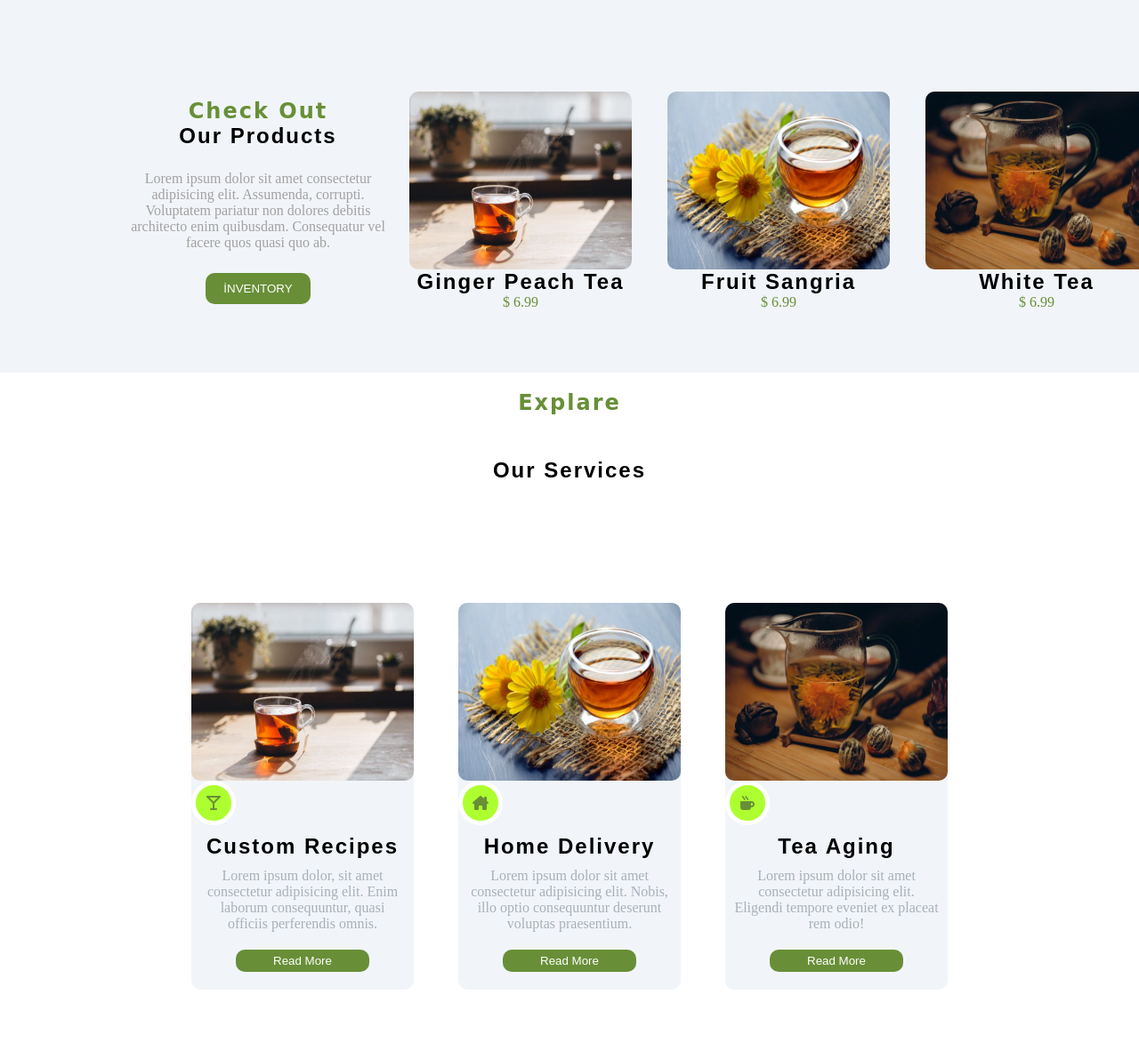
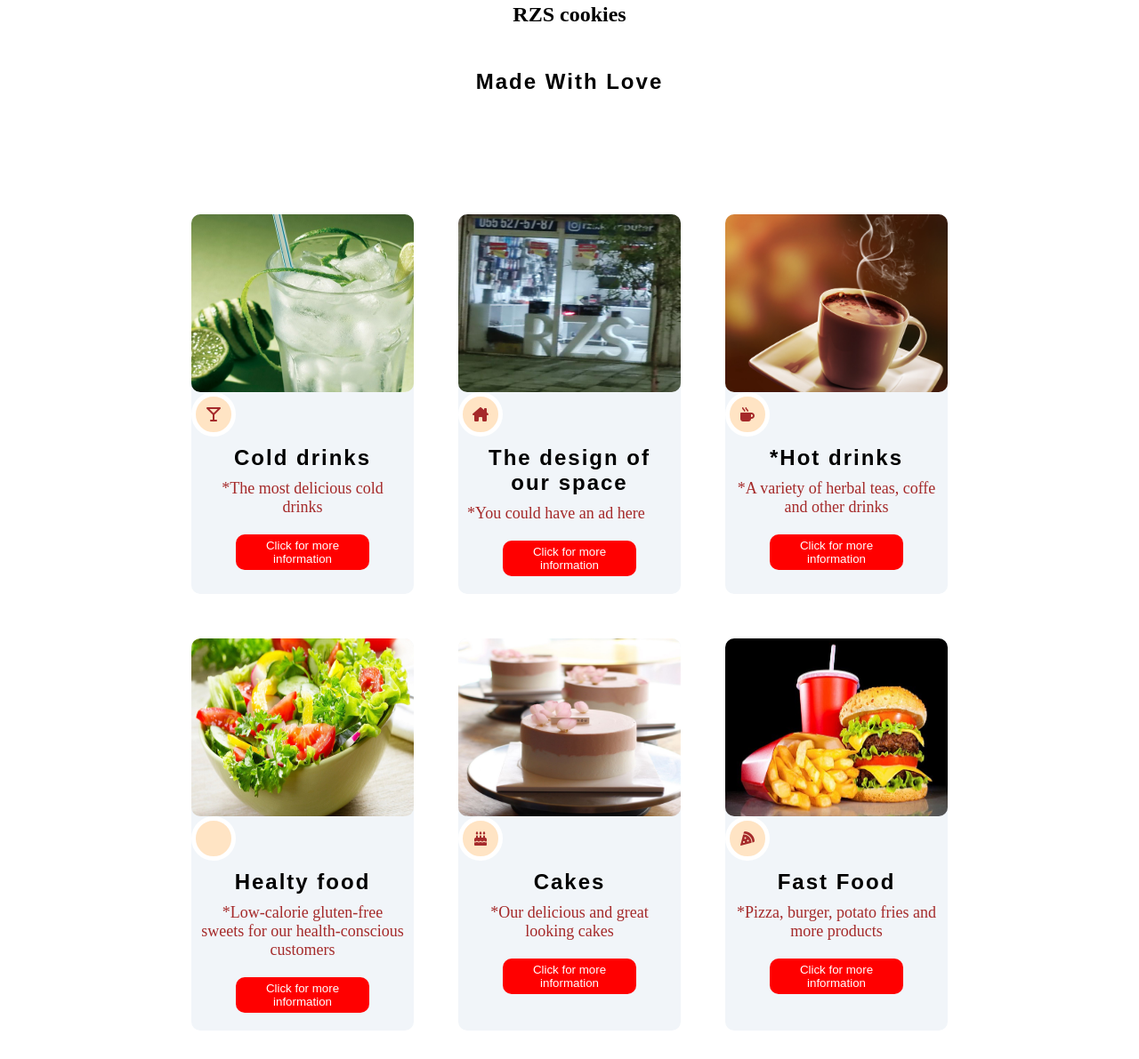
Before and after one commit to Hesenovasenem/GWP101, a plain HTML site: page ResponsiveTwoSection/index.html in a window 1280 px wide. Shown: the part 17-1208 px from the top of the page at 89% size. Drawn offline with Linux system fonts and the light colour scheme.

Commit message:
Add files via upload

```diff
--- a/ResponsiveTwoSection/index.html
+++ b/ResponsiveTwoSection/index.html
@@ -5,63 +5,106 @@
     <meta http-equiv="X-UA-Compatible" content="IE=edge">
     <meta name="viewport" content="width=device-width, initial-scale=1.0">
     <link rel="stylesheet" href="https://cdnjs.cloudflare.com/ajax/libs/font-awesome/6.3.0/css/all.min.css" integrity="sha512-SzlrxWUlpfuzQ+pcUCosxcglQRNAq/DZjVsC0lE40xsADsfeQoEypE+enwcOiGjk/bSuGGKHEyjSoQ1zVisanQ==" crossorigin="anonymous" referrerpolicy="no-referrer" />
+    <link rel="stylesheet" href="https://cdnjs.cloudflare.com/ajax/libs/font-awesome/6.4.0/css/all.min.css" integrity="sha512-iecdLmaskl7CVkqkXNQ/ZH/XLlvWZOJyj7Yy7tcenmpD1ypASozpmT/E0iPtmFIB46ZmdtAc9eNBvH0H/ZpiBw==" crossorigin="anonymous" referrerpolicy="no-referrer" />
     <link rel="stylesheet" href="style.css">
     <title>Document</title>
 </head>
 <body>
+        <section class="sec2">
+       <div class="margin">
+        <h1 class="green1">RZS cookies</h1><br>
+        <h1 class="title">Made With Love</h1>
+       </div>
+        <div class="container">
+            <div class="indentical">
+                <img src="mohito.jpg" alt="" width="200px" height="200px">
+                <div class="icon"><i class="fa-solid fa-martini-glass-empty"></i></div>
+                <h2 class="title">Cold drinks</h2>
+                <p>*The most delicious cold drinks</p>
+                <button class="but"><a href="#">Click for more information</a></button>
+            </div>
+            <div class="indentical">
+                <img src="323051132_560036455917839_6991668135162044238_n(1).jpg" alt="" width="200px" height="200px">
+                <div class="icon"><i class="fa-solid fa-house-chimney"></i></div>
+                <h2 class="title">The design of our space</h2>
+                <p>*You could have an ad here</p>
+                <button class="but"><a href="#">Click for more information</a></button>
+            </div>
+            <div class="indentical">
+                <img src="coffe.jpeg" alt="" width="200px" height="200px">
+                <div class="icon"><i class="fa-solid fa-mug-hot"></i></div>
+                <h2 class="title">*Hot drinks</h2>
+                <p>*A variety of herbal teas, coffe and other drinks</p>
+                <button class="but"><a href="#">Click for more information</a></button>
+            </div>
+            <div class="indentical">
+                <img src="salad.jpeg" alt="" width="200px" height="200px">
+                <div class="icon"><i class="fa-light fa-leafy-green"></i></div>
+                <h2 class="title">Healty food</h2>
+                <p>*Low-calorie gluten-free sweets for our health-conscious customers</p>
+                <button class="but"><a href="#">Click for more information</a></button>
+            </div>
+            <div class="indentical">
+                <img src="cakepin.jpeg" alt="" width="200px" height="200px">
+                <div class="icon"><i class="fa-solid fa-cake-candles"></i></div>
+                <h2 class="title">Cakes</h2>
+                <p>*Our delicious and great looking cakes</p>
+                <button class="but"><a href="#">Click for more information</a></button>
+            </div>
+            <div class="indentical">
+                <img src="fastfood.jpeg" alt="" width="200px" height="200px">
+                <div class="icon"><i class="fa-solid fa-pizza-slice"></i></div>
+                <h2 class="title">Fast Food</h2>
+                <p>*Pizza, burger, potato fries and more products</p>
+                <button class="but"><a href="#">Click for more information</a></button>
+            </div>
+        </div>
+    </section>
     <section class="sec1">
         <div class="container">
             <div class="first">
-                <h2 class="green1">Check Out</h2>
-                <h1 class="title">Our Products</h1>
-                <p>Lorem ipsum dolor sit amet consectetur adipisicing elit. Assumenda, corrupti. Voluptatem pariatur non dolores debitis architecto enim quibusdam. Consequatur vel facere quos quasi quo ab.</p>
-                <div><button class="but"><a href="#">İNVENTORY</a></button></div>
+                <h2 class="green1">Newly added products</h2>
+                <h1 class="title">Many choices</h1>
+                <p>We are always at your service with the newest and different flavors.</p>
+                <div><button class="but"><a href="#">Click for more information</a></button></div>
             </div>
             <div class="same">
-                <img src="ginger.jpeg" alt="" width="200px" height="200px">
-                <h2 class="title text">Ginger Peach Tea</h2>
+                <img src="sansebastian.jpg" alt="" width="200px" height="200px">
+                <h2 class="title text">Sansebastian Cheescake</h2>
                 <span>&#36; 6.99</span>
             </div>
             <div class="same">
-                <img src="fruitsangria.jpeg" alt="" width="200" height="200">
-                <h2 class="title text">Fruit Sangria</h2>
+                <img src="Chiapudding.webp" alt="" width="200px" height="200px">
+                <h2 class="title text">Chia Pudding</h2>
+                <span>&#36; 6.00</span>
+            </div>
+            <div class="same">
+                <img src="potato stick.png" alt="" width="200px" height="200px">
+                <h2 class="title text">Potato Stick</h2>
+                <span>&#36; 3.99</span>
+            </div>
+            <div class="same">
+                <img src="sandwich.jpeg" alt="" width="200px" height="200px">
+                <h2 class="title text">Sandwich with Tuna</h2>
+                <span>&#36; 4.50</span>
+            </div>
+            <div class="same">
+                <img src="smoothie.jpeg" alt="" width="200px" height="200px">
+                <h2 class="title text">Vegan Mango Smoothie</h2>
                 <span>&#36; 6.99</span>
             </div>
             <div class="same">
-                <img src="whitetea.jpeg" alt="" width="200" height="200">
-                <h2 class="title text">White Tea</h2>
-                <span>&#36; 6.99</span>
+                <img src="glutenfree.jpeg" alt="" width="200" height="200">
+                <h2 class="title text">Gluten-free Apple Cake</h2>
+                <span>&#36; 5.99</span>
+            </div>
+            <div class="same">
+                <img src="orange coffee.jpeg" alt="" width="200" height="200">
+                <h2 class="title text">Spice Orange Coffee</h2>
+                <span>&#36; 8.00</span>
             </div>
         </div>
     </section>
-    <section class="sec2">
-       <div class="margin">
-        <h2 class="green1">Explare</h2><br>
-        <h1 class="title">Our Services</h1>
-       </div>
-        <div class="container">
-            <div class="indentical">
-                <img src="ginger.jpeg" alt="" width="200px" height="200px">
-                <div class="icon"><i class="fa-solid fa-martini-glass-empty"></i></div>
-                <h2 class="title">Custom Recipes</h2>
-                <p>Lorem ipsum dolor, sit amet consectetur adipisicing elit. Enim laborum consequuntur, quasi officiis perferendis omnis.</p>
-                <button class="but"><a href="#">Read More</a></button>
-            </div>
-            <div class="indentical">
-                <img src="fruitsangria.jpeg" alt="" width="200px" height="200px">
-                <div class="icon"><i class="fa-solid fa-house-chimney"></i></div>
-                <h2 class="title">Home Delivery</h2>
-                <p>Lorem ipsum dolor sit amet consectetur adipisicing elit. Nobis, illo optio consequuntur deserunt voluptas praesentium.</p>
-                <button class="but"><a href="#">Read More</a></button>
-            </div>
-            <div class="indentical">
-                <img src="whitetea.jpeg" alt="" width="200px" height="200px">
-                <div class="icon"><i class="fa-solid fa-mug-hot"></i></div>
-                <h2 class="title">Tea Aging</h2>
-                <p>Lorem ipsum dolor sit amet consectetur adipisicing elit. Eligendi tempore eveniet ex placeat rem odio!</p>
-                <button class="but"><a href="#">Read More</a></button>
-            </div>
-        </div>
-    </section>
+
 </body>
 </html>
--- a/ResponsiveTwoSection/style.css
+++ b/ResponsiveTwoSection/style.css
@@ -5,9 +5,9 @@
     box-sizing: border-box;
 }
 .green1{
-    color: #688f37;
-    font-family: 'Grand hotel',cursive;
-    letter-spacing: 2px;
+    color: black;
+    font-family: Impact, Haettenschweiler, 'Arial Narrow Bold', sans-serif
+    letter-spacing: 4px;
 }
 .title{
     font-family: 'Catamaran', sans-serif;
@@ -15,7 +15,7 @@
 }
 button {
     border: none;
-    background-color: #688f37;
+    background-color: red;
 }
 .container{
     margin: auto;
@@ -43,7 +43,7 @@ button {
 .first p{
       margin: 25px 0;
     text-align: center;
-    color: rgb(163, 160, 160) ;
+    color: brown ;
 }
 .but{
     padding: 10px 20px;
@@ -110,7 +110,8 @@ span{
 .sec2 .indentical p{
     margin: 0 10px;
     text-align: center;
-    color: #a6b0b9 ;
+    color: brown ;
+    font-size: large;
 }
 .sec2 .indentical button{
     width: 150px;
@@ -122,7 +123,7 @@ span{
     position: relative;
 }
 .sec2 .indentical i{
-    color: #688f37;
+    color: brown;
 }
 .sec2 .indentical .icon i{
     display: flex;
@@ -132,7 +133,7 @@ span{
     width: 50px;
     height: 50px;
     border-radius: 50%;
-    background-color: greenyellow;
+    background-color: bisque;
 }
 @media only screen and (min-width: 992px) {
     .sec1 .container{
@@ -144,7 +145,7 @@ span{
         grid-template-columns: auto auto auto;
     }
     button:hover{
-        background-color: green;
+        background-color: red;
         box-sizing: border-box;
     }
 
```
Also changed, not shown: ResponsiveTwoSection/323051132_560036455917839_6991668135162044238_n(1).jpg (added), ResponsiveTwoSection/Chiapudding.webp (added), ResponsiveTwoSection/cakepin.jpeg (added), ResponsiveTwoSection/coffe.jpeg (added), ResponsiveTwoSection/fastfood.jpeg (added), ResponsiveTwoSection/glutenfree.jpeg (added), ResponsiveTwoSection/mohito.jpg (added), ResponsiveTwoSection/orange coffee.jpeg (added), ResponsiveTwoSection/potato stick.png (added), ResponsiveTwoSection/salad.jpeg (added), ResponsiveTwoSection/sandwich.jpeg (added), ResponsiveTwoSection/sansebastian.jpg (added), ResponsiveTwoSection/smoothie.jpeg (added).
